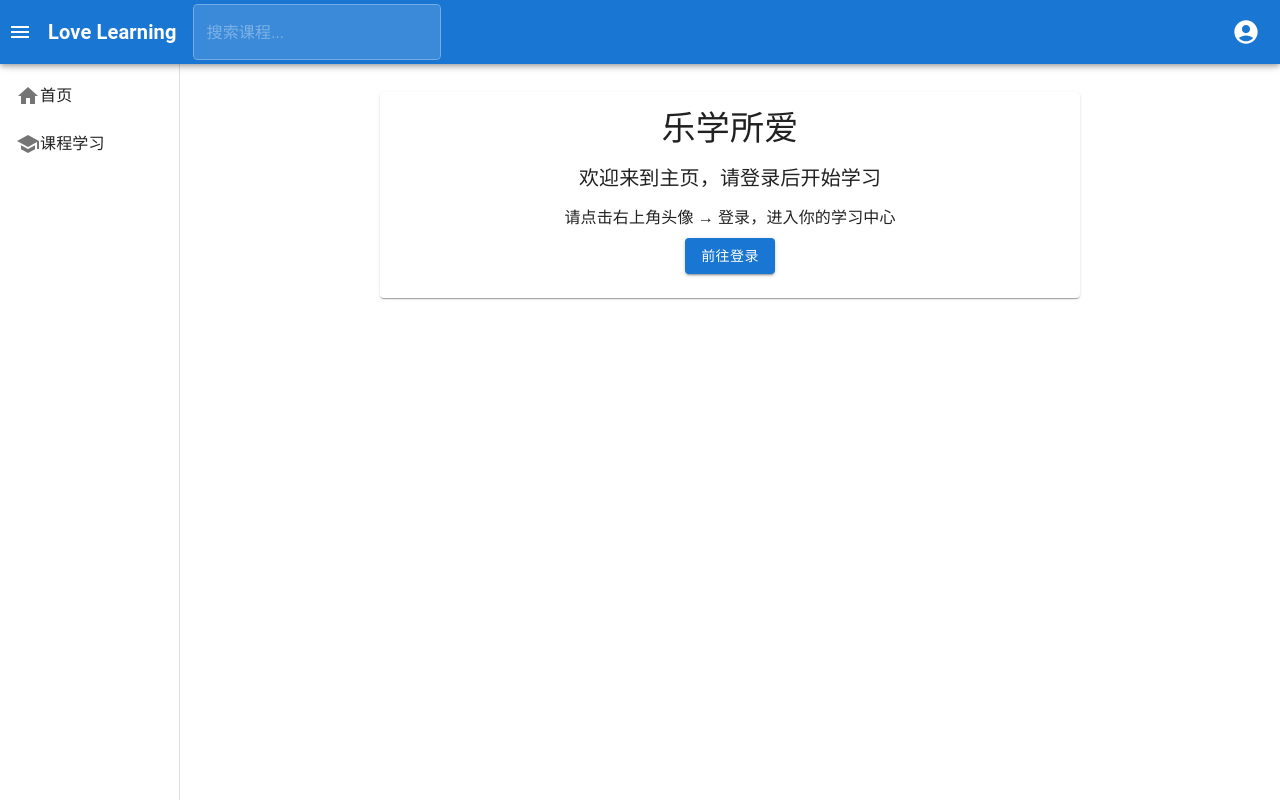
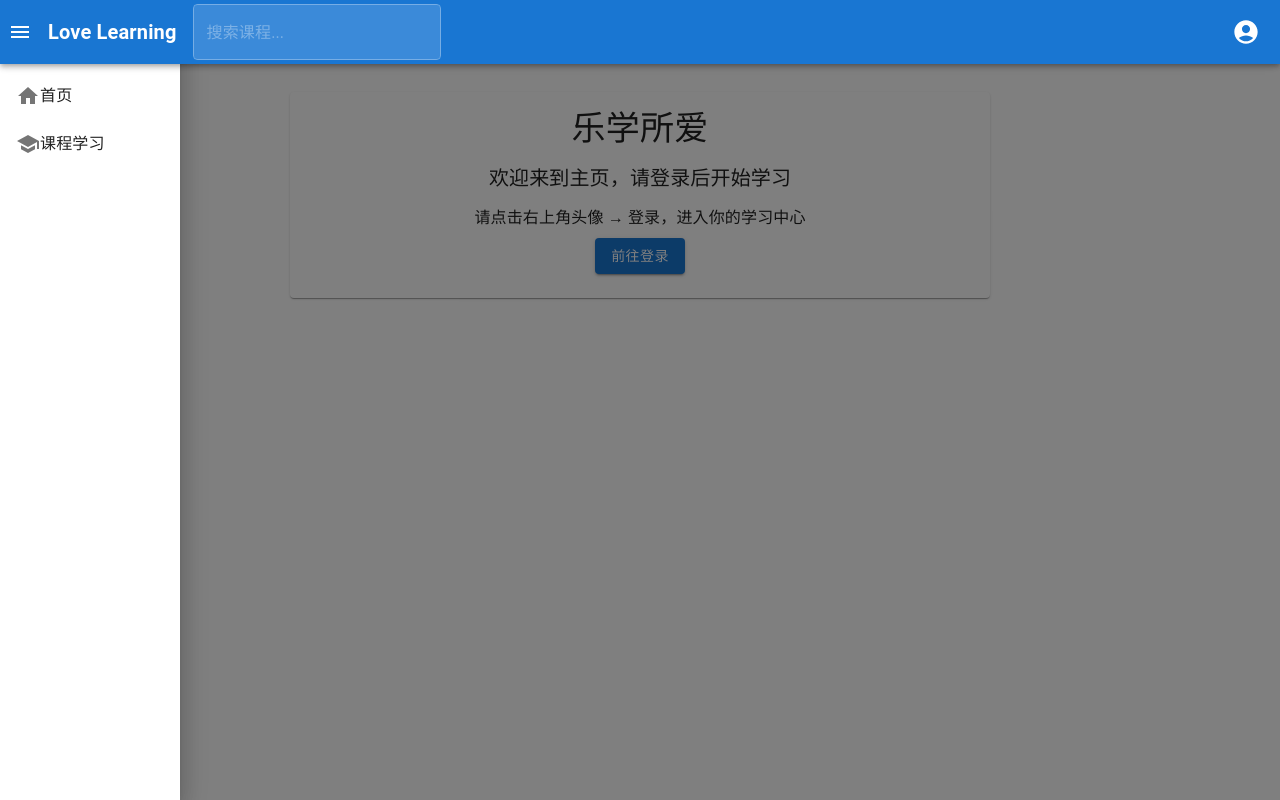
Before and after one commit to HKBrianNg/LoveLearning, a React (Vite) app: page / in a window 1280 px wide. Built offline with nearby package versions, Linux system fonts and the light colour scheme.

Commit message:
修改sidebar 隐藏功能

```diff
--- a/src/layout/MainLayout.jsx
+++ b/src/layout/MainLayout.jsx
@@ -19,7 +19,7 @@ import { useAuth } from '../context/AuthContext'; // 引入 Auth
 const drawerWidth = 180;
 
 export default function MainLayout({ children, onNavigate }) {
-  const [open, setOpen] = useState(true);
+  const [open, setOpen] = useState(true); // 侧边栏开关状态
   const [anchorEl, setAnchorEl] = useState(null);
   const [search, setSearch] = useState('');
   const { t } = useLang();
@@ -28,9 +28,11 @@ export default function MainLayout({ children, onNavigate }) {
   const handleMenuOpen = (e) => setAnchorEl(e.currentTarget);
   const handleMenuClose = () => setAnchorEl(null);
 
+  // 核心修改：跳转页面 + 关闭侧边栏
   const goTo = (page) => {
-    onNavigate(page);
-    handleMenuClose();
+    onNavigate(page); // 跳转页面
+    setOpen(false);   // 关闭侧边栏
+    handleMenuClose();// 关闭右上角的菜单（可选，根据需求保留）
   };
 
   const handleSearch = (e) => {
@@ -46,6 +48,7 @@ export default function MainLayout({ children, onNavigate }) {
 
       <AppBar position="fixed" sx={{ zIndex: (theme) => theme.zIndex.drawer + 1 }}>
         <Toolbar>
+          {/* 侧边栏展开/收起按钮（保留，用于手动切换） */}
           <IconButton color="inherit" edge="start" onClick={() => setOpen(!open)} sx={{ mr: 2 }}>
             <MenuIcon />
           </IconButton>
@@ -127,20 +130,23 @@ export default function MainLayout({ children, onNavigate }) {
       </AppBar>
 
       <Drawer
-        variant="permanent"
+        variant="temporary"  // 改为临时模式，可完全隐藏
         open={open}
+        onClose={() => setOpen(false)}  // 点击外部关闭
         sx={{
-          width: open ? drawerWidth : 60,
+          width: drawerWidth,
           flexShrink: 0,
           '& .MuiDrawer-paper': {
-            width: open ? drawerWidth : 60,
-            transition: 'width 0.3s ease',
+            width: drawerWidth,
             boxSizing: 'border-box',
+            transition: 'transform 0.3s ease',  // 改为位移动画更自然
+            transform: open ? 'translateX(0)' : 'translateX(-100%)',  // 隐藏时移出视口
           },
         }}
       >
         <Toolbar />
         <List>
+          {/* 点击后跳转并关闭侧边栏 */}
           <ListItem button onClick={() => goTo('home')}>
             <ListItemIcon><HomeIcon /></ListItemIcon>
             <ListItemText primary={t.home} />
@@ -157,16 +163,6 @@ export default function MainLayout({ children, onNavigate }) {
               <ListItemText primary={t.courseManage} />
             </ListItem>
           )}
-
-          {/* <ListItem button onClick={() => goTo('profile')}>
-            <ListItemIcon><PersonIcon /></ListItemIcon>
-            <ListItemText primary={t.profile} />
-          </ListItem>
-
-          <ListItem button onClick={() => goTo('settings')}>
-            <ListItemIcon><SettingsIcon /></ListItemIcon>
-            <ListItemText primary={t.settings} />
-          </ListItem> */}
         </List>
       </Drawer>
 
```
